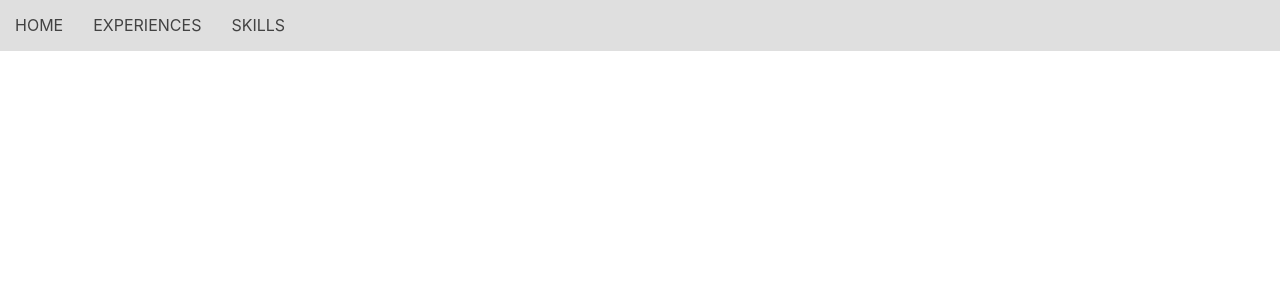
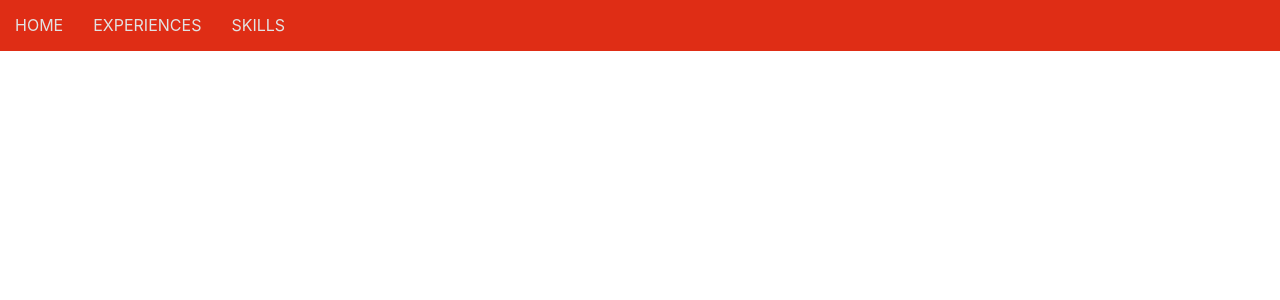
Before and after one commit to FlorentCmb/personal_website, a React (Create React App) app: page / in a window 1280 px wide. Shown: the top 300 px of the page. Built offline with nearby package versions, Linux system fonts and the light colour scheme.

Commit message:
Stylize Navbar with new variables

```diff
--- a/src/components/Navbar.css
+++ b/src/components/Navbar.css
@@ -1,6 +1,6 @@
 /* Desktop style */
 .Navbar {
-    background-color: #dfdfdf;
+    background-color: var(--mainBgColor);
     margin: auto;
 }
 
@@ -27,7 +27,7 @@
 
 .Navbar-Link {
     padding: 15px;
-    color: #424242;
+    color: var(--mainTextColor);
     text-decoration: none;
     text-transform: uppercase;
     transition-duration: .5s;
@@ -40,7 +40,7 @@
     width: 0;
     height: 1px;
     display: block;
-    background-color: #424242;
+    background-color: var(--mainTextColor);
     transition-duration: .5s;
 }
 
@@ -55,7 +55,7 @@
         align-items: center;
         justify-content: space-between;
         flex-flow: wrap;
-        background-color: #dfdfdf;
+        background-color: var(--mainBgColor);
     }
 
     .Navbar-Sticky {
@@ -73,10 +73,6 @@
         height: 0;
     }
 
-    .Navbar-Checkbox:focus ~ .Navbar-Menu-Toggle {
-        outline: #00A1A1 auto 5px;
-    }
-
     .Navbar-Menu-Toggle {
         display: inherit;
         font-size: 160%;
@@ -85,7 +81,7 @@
 
     /* Links style */
     .Navbar-Link {
-        color: #424242;
+        color: var(--mainTextColor);
         text-decoration: none;
         text-transform: uppercase;
         transition-duration: .5s;
```
